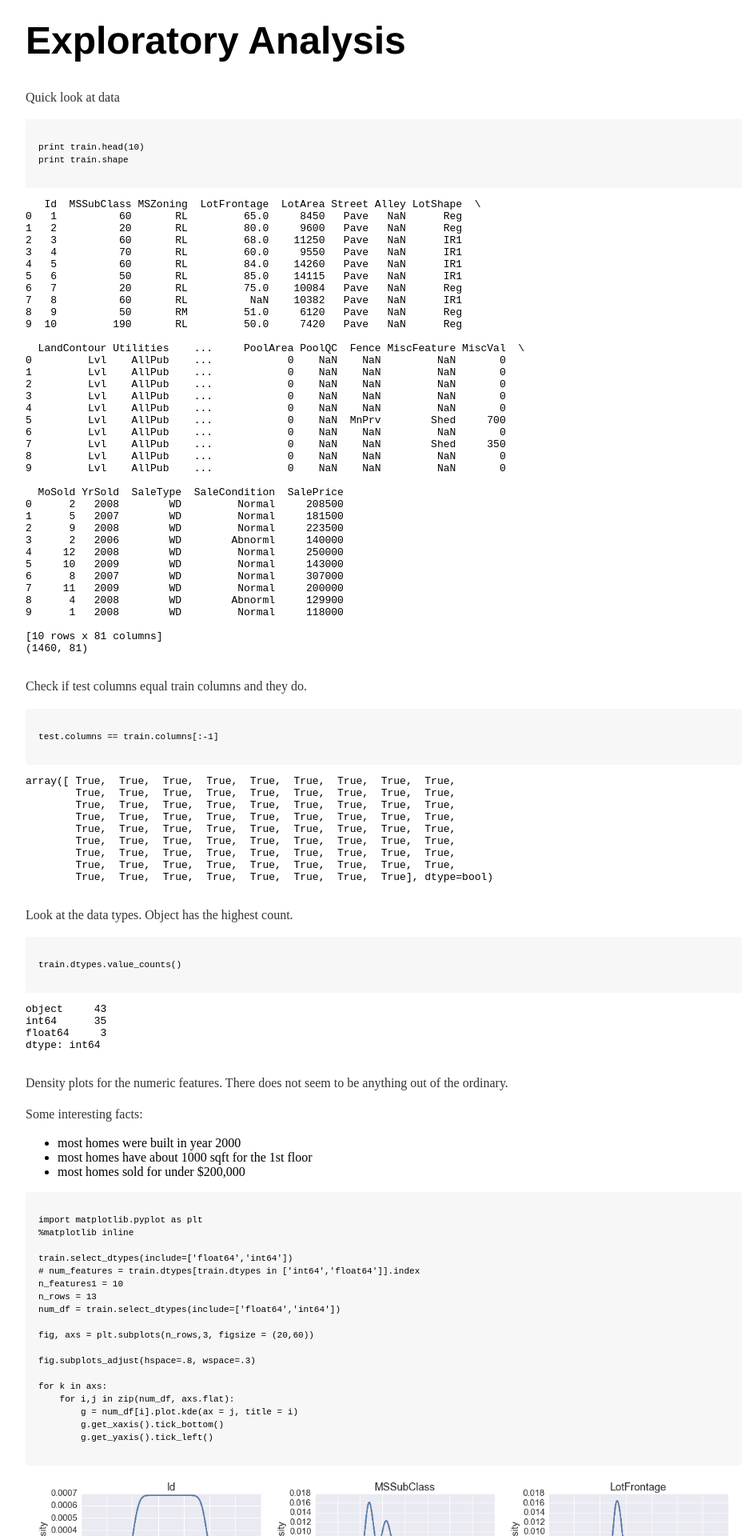
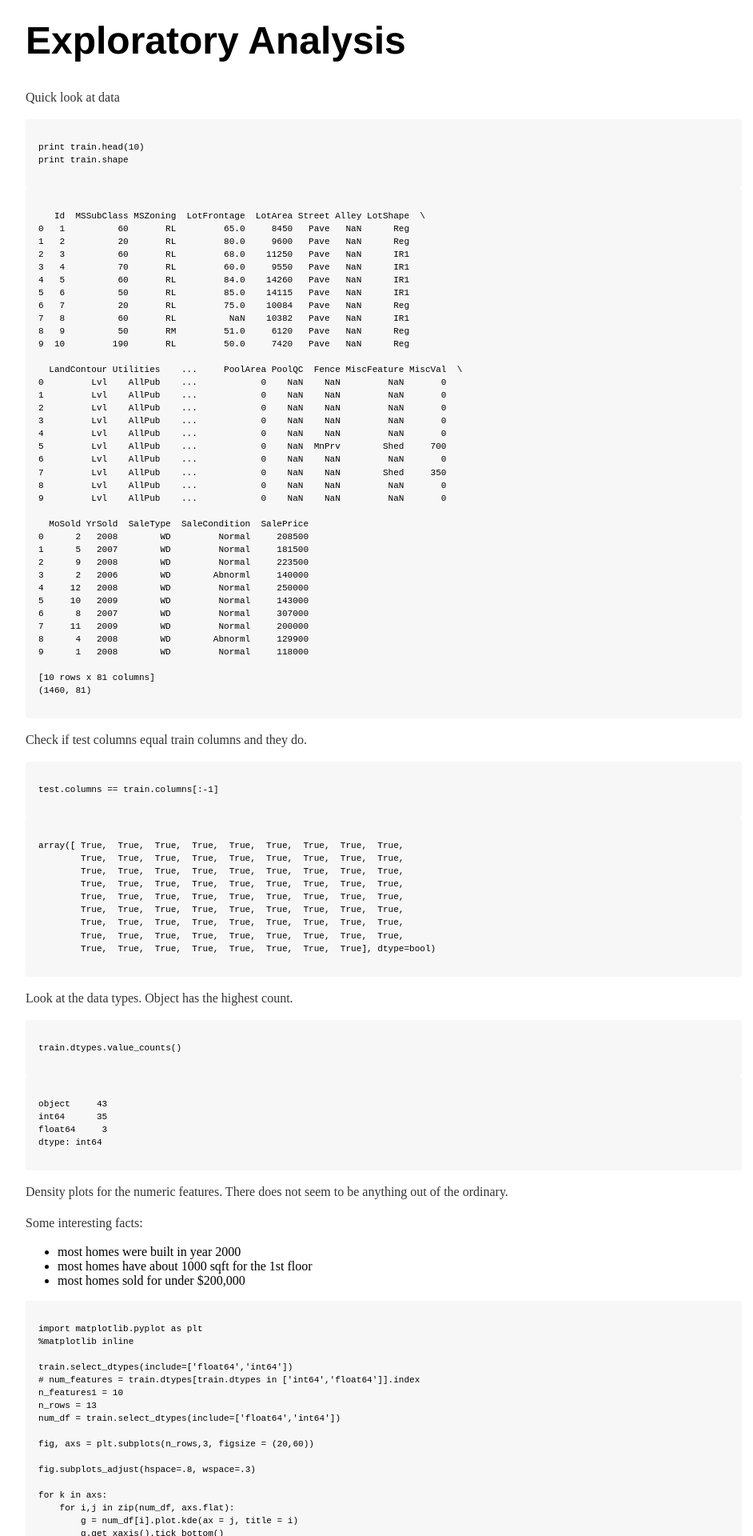
Before and after one commit to moyphilip/moyphilip.github.io, a Jekyll site: the page built from _posts/2016-12-25-Ames-Analysis.md, in a window 1280 px wide. Shown: the part 794-2714 px from the top of the page at 80% size, without its empty margins (160-1102 px from the left). Built offline with Jekyll 4.4.1, drawn with Linux system fonts in a browser that asks for light colours.

Commit message:
Update main.css

```diff
--- a/css/main.css
+++ b/css/main.css
@@ -53,6 +53,10 @@ div.language-python.highlighter-rouge {
 }
 
 div.highlighter-rouge {
+    padding: 16px;
     overflow: auto;
-    width: auto;
+    font-size: 85%;
+    line-height: 1.45;
+    background-color: #f7f7f7;
+    border-radius: 3px;
 }
```
